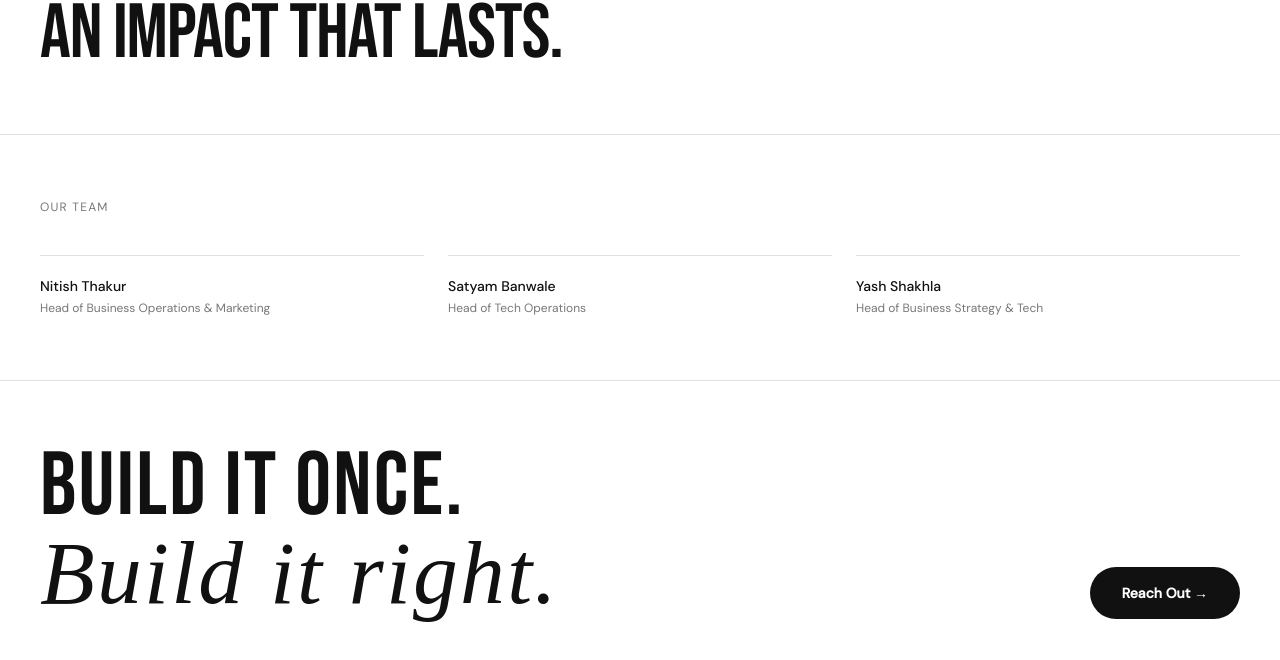
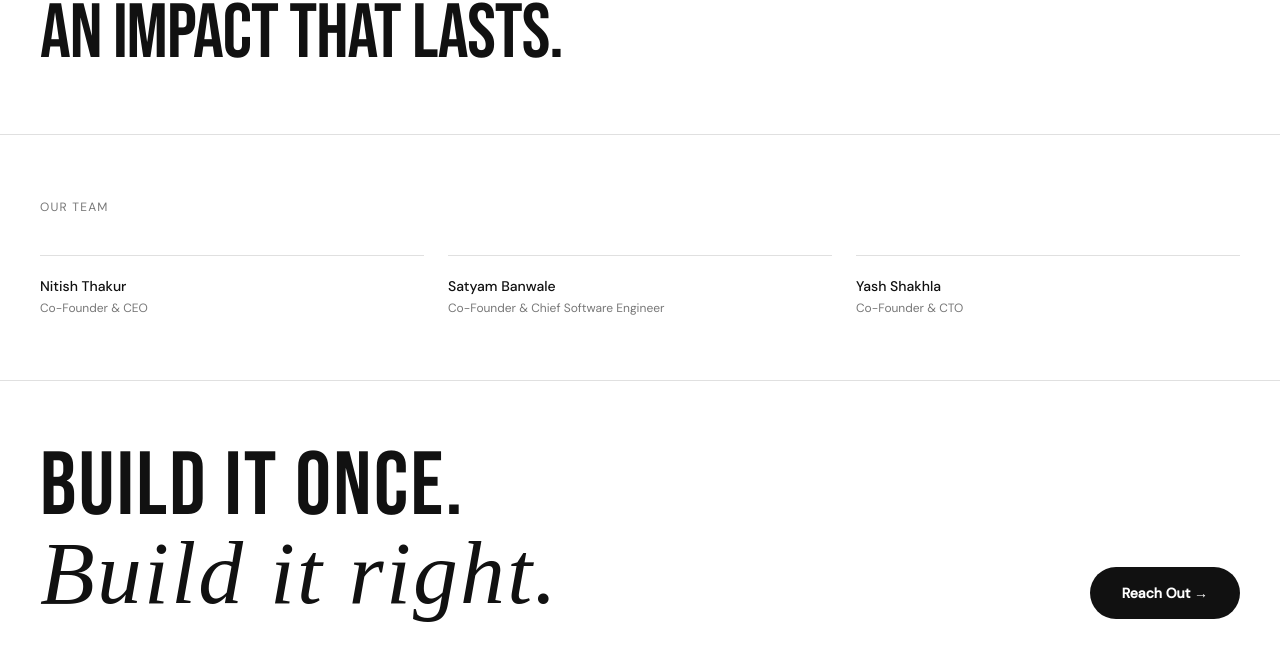
Before and after one commit to Satyam1013/macropage, a Next.js app: page /about in a window 1280 px wide. Shown: the part 2234-2894 px from the top of the page. Built offline with nearby package versions, Linux system fonts and the light colour scheme; no server answers; a web font is replaced by a local one.

Commit message:
Update team roles with co-founder titles
Co-Authored-By: Claude Sonnet 5 <noreply@anthropic.com>

```diff
--- a/src/data/content.ts
+++ b/src/data/content.ts
@@ -50,9 +50,9 @@ export const stats: Stat[] = [
 ];
 
 export const team: TeamMember[] = [
-  { name: "Nitish Thakur", role: "Head of Business Operations & Marketing" },
-  { name: "Satyam Banwale", role: "Head of Tech Operations" },
-  { name: "Yash Shakhla", role: "Head of Business Strategy & Tech" },
+  { name: "Nitish Thakur", role: "Co-Founder & CEO" },
+  { name: "Satyam Banwale", role: "Co-Founder & Chief Software Engineer" },
+  { name: "Yash Shakhla", role: "Co-Founder & CTO" },
 ];
 
 export const tickerItems: string[] = [
```
